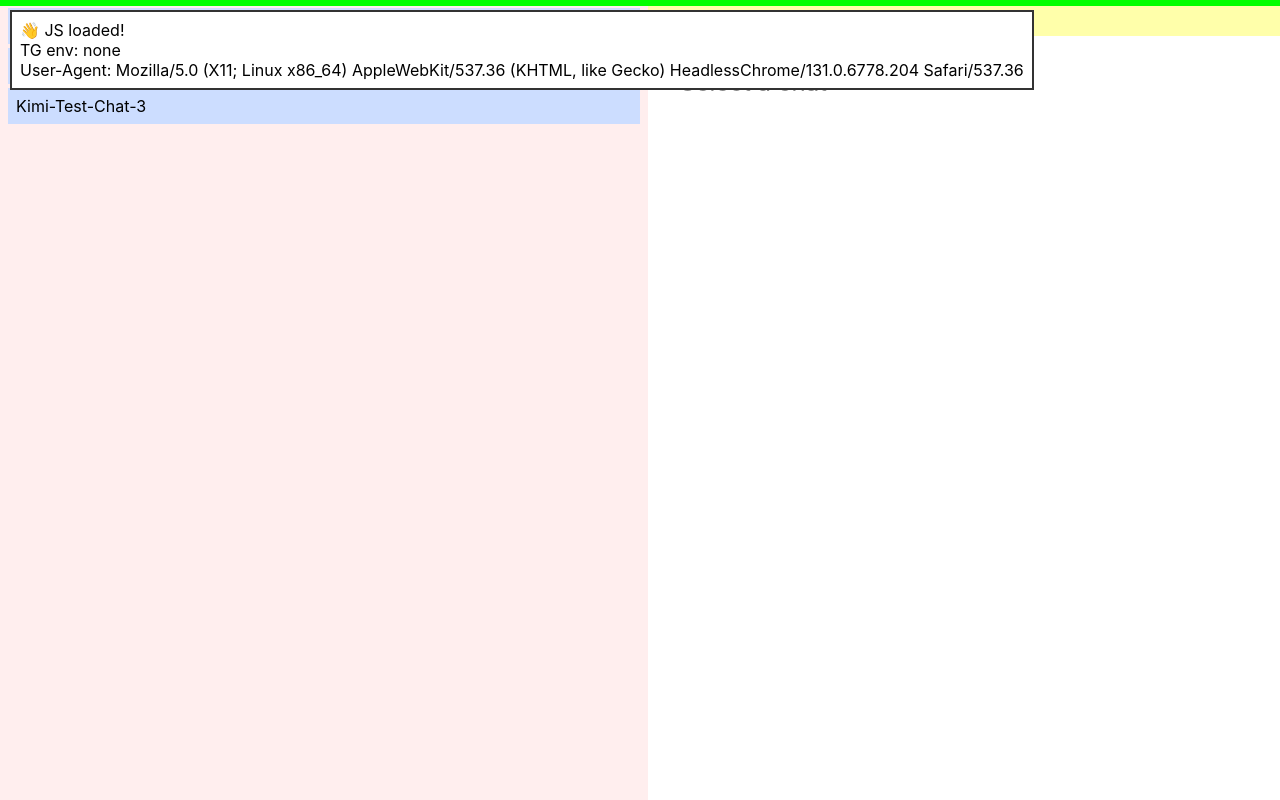
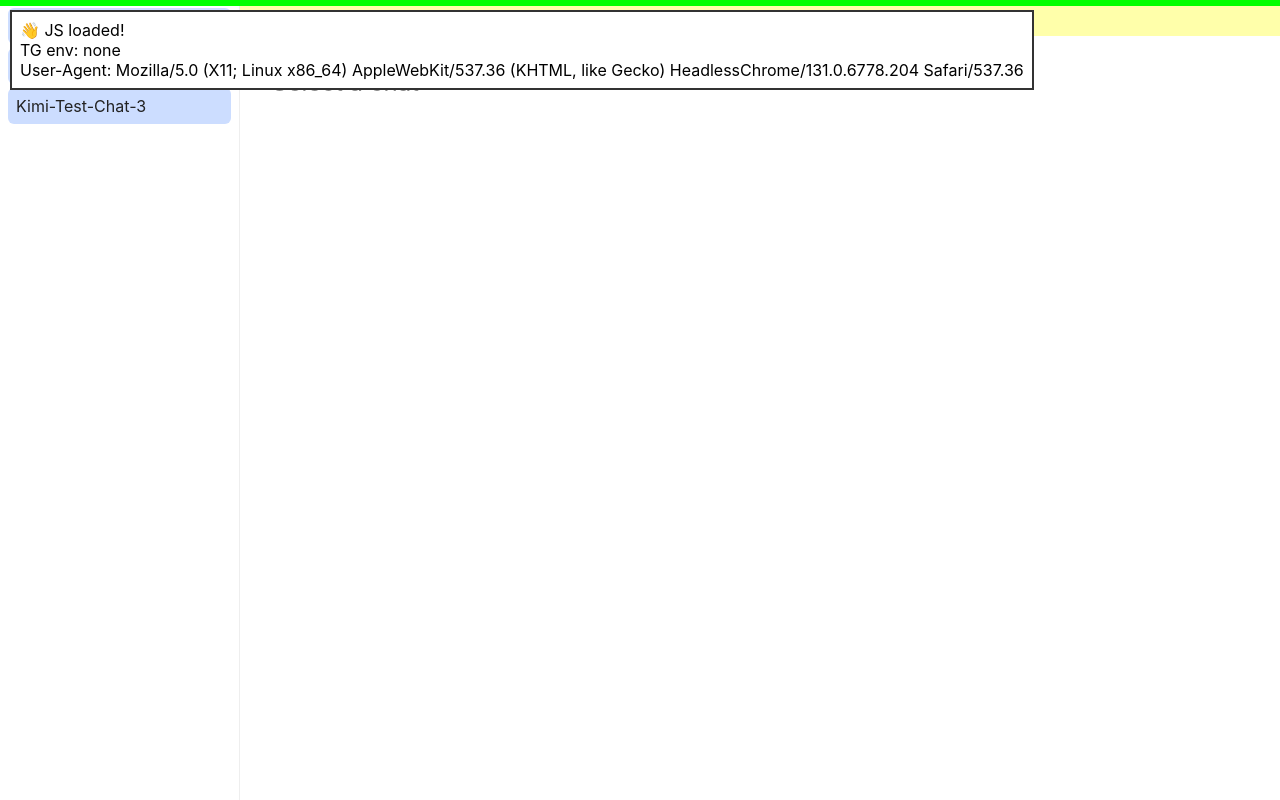
Before and after one commit to pmrsolution/Miniapptg, a React (Create React App) app: page / in a window 1280 px wide. Built offline with nearby package versions, Linux system fonts and the light colour scheme; no server answers.

Commit message:
fix: Sidebar с фиксированной шириной и контрастными чатами

```diff
--- a/src/components/Sidebar.jsx
+++ b/src/components/Sidebar.jsx
@@ -11,11 +11,28 @@ export default function Sidebar() {
   const chats = Array.isArray(realChats) && realChats.length ? realChats : mockChats;
   console.log('[Sidebar] using', chats.length, 'chats');
   return (
-    <div style={{display:'flex',flexDirection:'column',flex:1,padding:8,background:'#fee'}}>
+    <div style={{
+      width: 240,
+      minWidth: 180,
+      maxWidth: 320,
+      background: '#fff',
+      borderRight: '1px solid #eee',
+      display: 'flex',
+      flexDirection: 'column',
+      height: '100vh',
+      padding: 8
+    }}>
       {chats.map(c => (
         <div
           key={c.chat_id}
-          style={{padding:8,marginBottom:4,background:'#cdf',cursor:'pointer'}}
+          style={{
+            padding: 8,
+            marginBottom: 4,
+            background: '#cdf',
+            color: '#222',
+            cursor: 'pointer',
+            borderRadius: 6
+          }}
           onClick={() => setSelectedChatId(c.chat_id)}
         >
           {c.title || c.first_name || c.chat_id}
```
